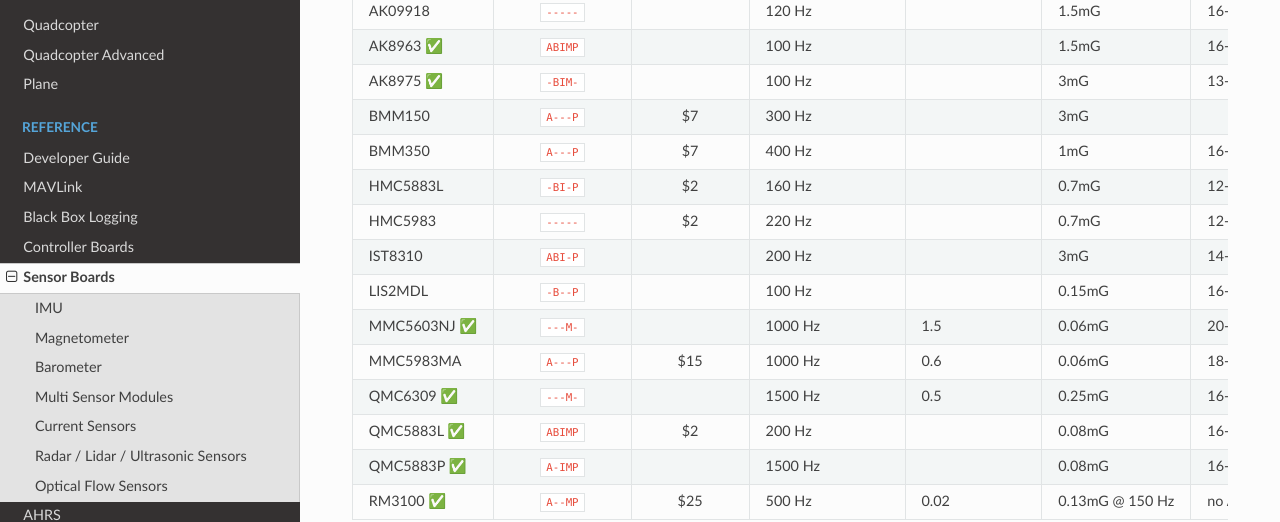
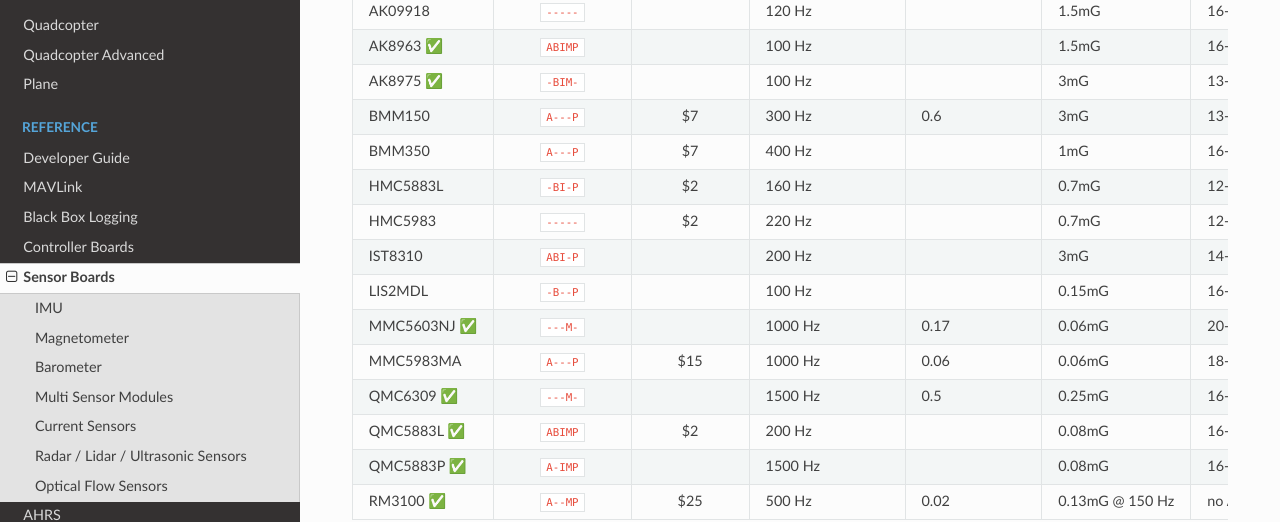
Before and after one commit to qqqlab/madflight-docs, an MkDocs documentation site: the page built from docs/Sensor-Boards.md, in a window 1280 px wide and 900 px high, scrolled down 1658 px. Shown: the part 151-673 px from the top of the window. Built offline with MkDocs 1.6.1, drawn with Linux system fonts in a browser that asks for light colours; nearby versions of some CDN libraries.

Commit message:
Update Sensor-Boards.md

```diff
--- a/docs/Sensor-Boards.md
+++ b/docs/Sensor-Boards.md
@@ -60,14 +60,14 @@ AK09916 &#x1F6A7; | `A---P` |    | 100 Hz| | 1.5mG | 16-bit | | integraded in IC
 AK09918 | `-----` | | 120 Hz | | 1.5mG | 16-bit | ±50G
 AK8963 &#x2705; | `ABIMP` |    | 100 Hz| | 1.5mG | 16-bit | | integraded in MPU9250
 AK8975 &#x2705; | `-BIM-` |    | 100 Hz| | 3mG | 13-bit | | integraded in MPU9150
-BMM150    | `A---P` | $7 | 300 Hz| | 3mG | | ±13G | NRND
+BMM150    | `A---P` | $7 | 300 Hz| 0.6 | 3mG | 13-bit | ±13G | NRND
 BMM350    | `A---P` | $7 | 400 Hz| | 1mG | 16-bit | ±20G |
 HMC5883L  | `-BI-P` | $2 | 160 Hz| | 0.7mG | 12-bit | ±1G to ±8G | chip marking "L883"
 HMC5983   | `-----` | $2 | 220 Hz | |0.7mG | 12-bit | ±1G to ±8G
 IST8310   | `ABI-P` |    | 200 Hz| | 3mG | 14-bit
 LIS2MDL   | `-B--P` |    | 100 Hz| | 0.15mG | 16-bit
-MMC5603NJ &#x2705; | `---M-` |    | 1000 Hz| 1.5 | 0.06mG | 20-bit | ±30G | linearity: 0.5%FS, noise: 1.5mG @ 75Hz
-MMC5983MA | `A---P` | $15 | 1000 Hz| 0.6 | 0.06mG | 18-bit | ±8G | linearity: 0.1%FS, noise: 0.6mG @ 100Hz
+MMC5603NJ &#x2705; | `---M-` |    | 1000 Hz| 0.17 | 0.06mG | 20-bit | ±30G | linearity: 0.5%FS, noise: 1.5mG @ 75Hz
+MMC5983MA | `A---P` | $15 | 1000 Hz| 0.06 | 0.06mG | 18-bit | ±8G | linearity: 0.1%FS, noise: 0.6mG @ 100Hz
 QMC6309 &#x2705; | `---M-` | | 1500 Hz| 0.5 | 0.25mG | 16-bit | ±8G or ±32G | linearity: 0.6%FS, noise: 7mG @ 200Hz
 QMC5883L &#x2705; | `ABIMP` | $2 | 200 Hz || 0.08mG | 16-bit | ±2G or ±8G | linearity: 0.1%FS, chip marking "5883"
 QMC5883P &#x2705; | `A-IMP` |    | 1500 Hz || 0.08mG | 16-bit | ±2G to ±32G | linearity: 0.5%FS
```
